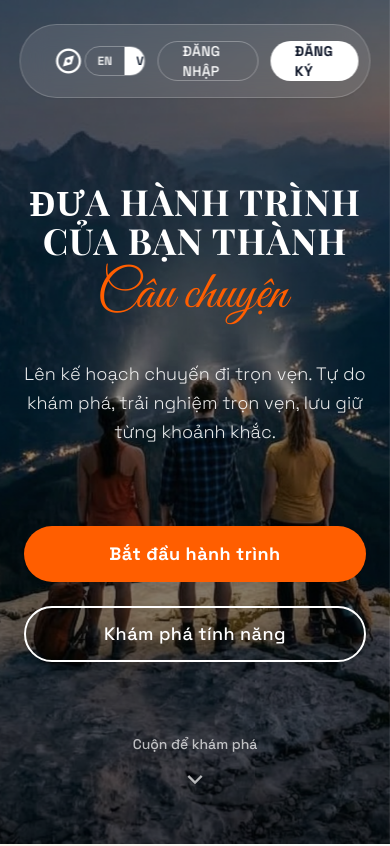
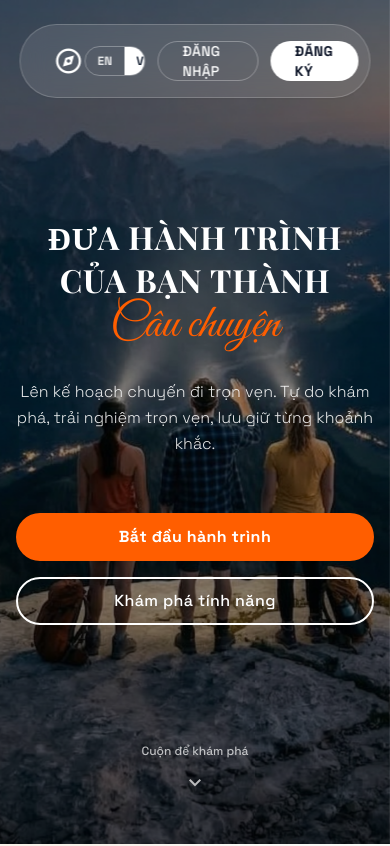
Before and after one commit to manhquang04/MVP_CP3, a website: page frontend/index.html in a window 390 px wide. Shown: the top 846 px of the page. Drawn offline with nearby package versions, Linux system fonts and the light colour scheme; a web font is replaced by a local one.

Commit message:
Fix hero section responsiveness and overlaps

```diff
--- a/frontend/index.html
+++ b/frontend/index.html
@@ -345,26 +345,29 @@
     <div id="header-slot"></div>
 
     <!-- Section 1: Hero Section -->
-    <section id="hero" class="relative flex h-screen min-h-screen w-full flex-col overflow-hidden">
+    <section id="hero" class="relative flex min-h-screen w-full flex-col overflow-hidden">
         <div class="absolute inset-0 z-0">
             <div class="w-full h-full bg-cover bg-center hero-bg" style="background-image: url('/assets/images/home.png');">
                 <div class="absolute inset-0 bg-gradient-to-b from-black/50 via-black/40 to-black/60"></div>
             </div>
         </div>
-        <div class="relative z-10 flex-1 flex flex-col items-center justify-center px-6 text-center">
-            <div class="max-w-6xl mx-auto flex flex-col items-center gap-8">
-                <h1 class="hero-title text-white text-4xl sm:text-6xl md:text-7xl lg:text-[5.5rem] font-serif font-bold leading-[1.1] tracking-wide uppercase flex flex-col items-center">
-                    <span data-i18n="heroTurnJourney">Turn your journey</span>
-                    <span><span data-i18n="heroIntoStory">into a </span><span class="font-artistic text-primary tracking-normal" style="font-size: 1.5em; line-height: 0.7; margin-left: -0.1em; display: inline-block; transform: translateY(12px); font-weight: 400; text-transform: none;" data-i18n="storyWord">Story</span></span>
+        <div class="relative z-10 flex-1 flex flex-col items-center justify-center px-4 sm:px-6 text-center pt-32 pb-32">
+            <div class="max-w-6xl mx-auto flex flex-col items-center gap-6 sm:gap-8">
+                <h1 class="hero-title text-white text-[2rem] sm:text-5xl md:text-6xl lg:text-7xl font-serif font-bold leading-[1.1] sm:leading-[1.15] tracking-wide uppercase flex flex-col items-center">
+                    <span data-i18n="heroTurnJourney" class="whitespace-nowrap">Turn your journey</span>
+                    <span class="flex flex-wrap justify-center items-center gap-2 sm:gap-4 mt-2 sm:mt-0">
+                        <span data-i18n="heroIntoStory">into a </span>
+                        <span class="font-artistic text-primary tracking-normal" style="font-size: 1.5em; line-height: 0.7; transform: translateY(4px); font-weight: 400; text-transform: none;" data-i18n="storyWord">Story</span>
+                    </span>
                 </h1>
-                <p class="hero-subtitle text-white/90 text-lg md:text-2xl font-light max-w-2xl leading-relaxed mt-6" data-i18n="heroSubtitleCopy">
+                <p class="hero-subtitle text-white/90 text-base sm:text-lg md:text-2xl font-light max-w-2xl leading-relaxed mt-4 sm:mt-6" data-i18n="heroSubtitleCopy">
                     Thoughtfully crafted journeys for modern explorers. Discover freely, travel deeply, share beautifully.
                 </p>
-                <div class="hero-buttons flex flex-col sm:flex-row gap-6 mt-12 w-full sm:w-auto justify-center">
-                    <a href="/auth/signup.html" class="flex cursor-pointer items-center justify-center rounded-full h-14 px-10 bg-primary text-white text-lg font-bold tracking-wide transition-all duration-300 ease-out w-full sm:w-auto hover:brightness-95 hover:shadow-lg" data-i18n="startAdventure">
+                <div class="hero-buttons flex flex-col sm:flex-row gap-4 sm:gap-6 mt-8 sm:mt-12 w-full sm:w-auto justify-center">
+                    <a href="/auth/signup.html" class="flex cursor-pointer items-center justify-center rounded-full h-12 sm:h-14 px-8 sm:px-10 bg-primary text-white text-base sm:text-lg font-bold tracking-wide transition-all duration-300 ease-out w-full sm:w-auto hover:brightness-95 hover:shadow-lg" data-i18n="startAdventure">
                         Start your adventure
                     </a>
-                    <a href="#features" class="flex cursor-pointer items-center justify-center rounded-full h-14 px-10 bg-transparent text-white text-lg font-medium tracking-wide transition-all duration-300 ease-out border-2 border-white w-full sm:w-auto hover:bg-white hover:text-slate-900" data-i18n="exploreFeatures">
+                    <a href="#features" class="flex cursor-pointer items-center justify-center rounded-full h-12 sm:h-14 px-8 sm:px-10 bg-transparent text-white text-base sm:text-lg font-medium tracking-wide transition-all duration-300 ease-out border-2 border-white w-full sm:w-auto hover:bg-white hover:text-slate-900" data-i18n="exploreFeatures">
                         Explore Features
                     </a>
                 </div>
@@ -373,8 +376,8 @@
         <!-- Scroll indicator -->
         <div class="absolute bottom-8 left-0 right-0 w-full flex justify-center z-20 animate-bounce">
             <a href="#features" class="flex flex-col items-center gap-2 text-white/70 hover:text-white transition-colors">
-                <span class="text-sm font-medium text-center" data-i18n="scrollToExplore">Scroll to explore</span>
-                <span class="material-symbols-outlined text-3xl">keyboard_arrow_down</span>
+                <span class="text-xs sm:text-sm font-medium text-center" data-i18n="scrollToExplore">Scroll to explore</span>
+                <span class="material-symbols-outlined text-2xl sm:text-3xl">keyboard_arrow_down</span>
             </a>
         </div>
     </section>
```
